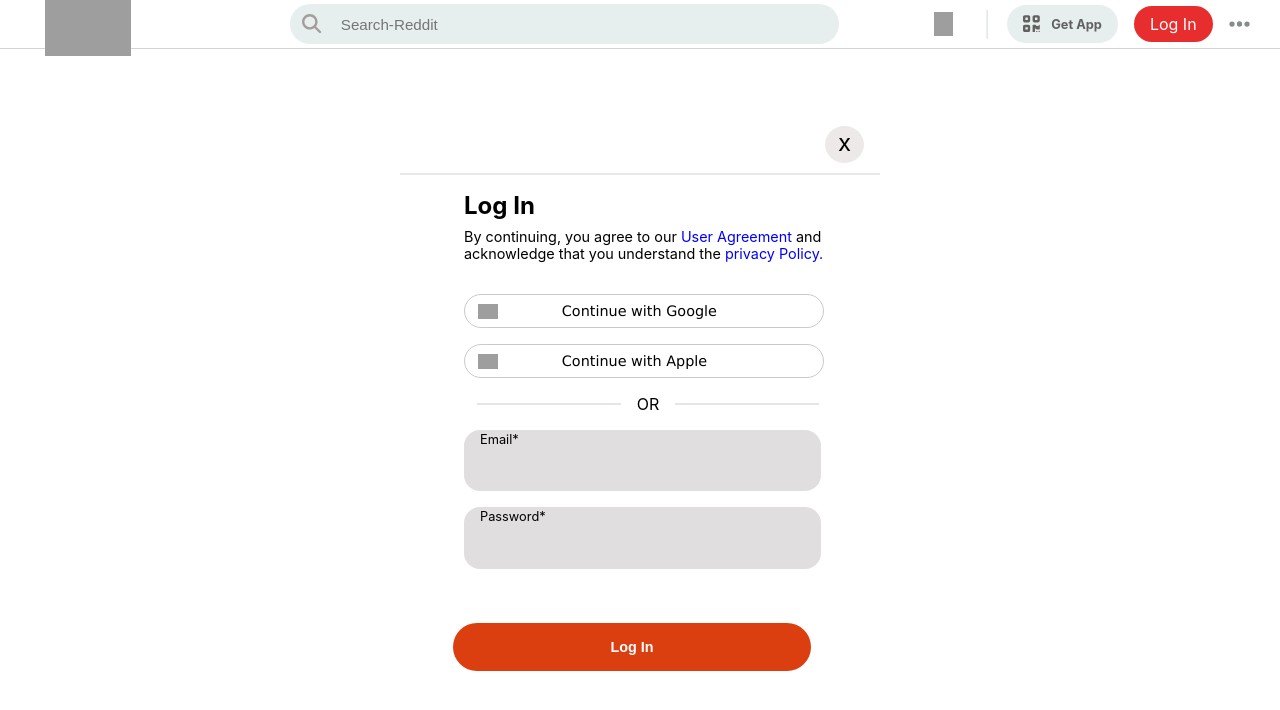
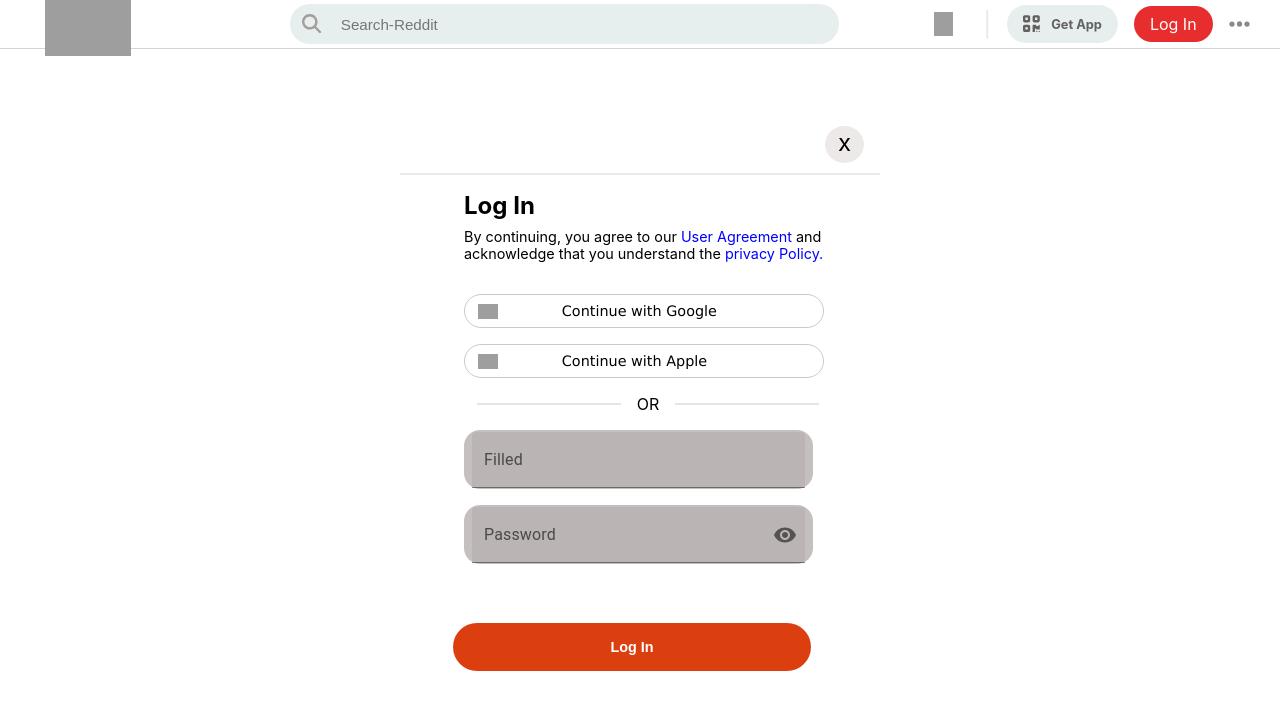
Before and after one commit to devsharma2208/Reddit-React-Clone---React-Project-2---m2j8eo3lwprp, a React (Create React App) app: page /comments/1 in a window 1280 px wide. Both pictures are taken after a click on the element "Log In". Shown: the top 710 px of the page. Built offline with nearby package versions, Linux system fonts and the light colour scheme; grey boxes are pictures that could not be loaded.

Commit message:
complete

```diff
--- a/src/components/Header/Header.jsx
+++ b/src/components/Header/Header.jsx
@@ -25,7 +25,13 @@
   return (
     <div className="header-container">
       <div className="header-content-1">
-        <FontAwesomeIcon className="hemb-icon" icon={faBars} />
+        <FontAwesomeIcon
+          className="hemb-icon"
+          icon={faBars}
+          onClick={() => {
+            setToggle((old) => !old);
+          }}
+        />
         <img
           className="logo"
           src="https://logos-world.net/wp-content/uploads/2023/11/Reddit-New-Logo.png"
@@ -54,7 +60,7 @@
                 <FontAwesomeIcon icon={faAngleDown} />
               )}
             </div>
-            <Left_Side_bar_afterLogin toggle={toggle} />
+            <Left_Side_bar_afterLogin toggle={toggle} setToggle={setToggle} />
           </div>
         )}
       </div>
--- a/src/components/Header/Left_Side_bar_afterLogin.jsx
+++ b/src/components/Header/Left_Side_bar_afterLogin.jsx
@@ -1,8 +1,10 @@
 import { faHouse } from "@fortawesome/free-solid-svg-icons";
 import { FontAwesomeIcon } from "@fortawesome/react-fontawesome";
 import React from "react";
+import { useNavigate } from "react-router-dom";
 
-const Left_Side_bar_afterLogin = ({ toggle }) => {
+const Left_Side_bar_afterLogin = ({ toggle, setToggle }) => {
+  const navigate = useNavigate();
   return (
     <div>
       {toggle && (
@@ -14,7 +16,12 @@
           />
           <ul className="homw-all-content">
             <p className="head-home-lkjkhdk">FEEDS</p>
-            <li>
+            <li
+              onClick={() => {
+                navigate("/");
+                setToggle(false);
+              }}
+            >
               <FontAwesomeIcon icon={faHouse} /> <span>Home</span>
             </li>
             <li>
--- a/src/components/Right_side_bar/Right_side_bar.css
+++ b/src/components/Right_side_bar/Right_side_bar.css
@@ -86,6 +86,7 @@
   }
 }
 .fetched-data-main-containt-container {
+  display: flex;
   /* width: 90% !important; */
   align-items: center;
   flex-direction: column;
--- a/src/components/Signup/Login/Login.css
+++ b/src/components/Signup/Login/Login.css
@@ -94,10 +94,10 @@
   display: flex;
   flex-direction: column;
   gap: 0.2rem;
-  background-color: rgb(224, 222, 222);
+  background-color: rgb(198, 191, 191);
   padding: 0.1rem 0.5rem;
   border-radius: 1rem;
-  width: 82%;
+  width: 80%;
   > label {
     font-size: 0.8rem;
     padding: 0 0.5rem;
@@ -107,13 +107,19 @@
     font-size: 1.5rem;
     padding: 0 0.5rem 0.5rem 0.5rem;
     border: none;
-    background-color: rgb(224, 222, 222);
+    background-color: rgb(198, 191, 191);
     border-radius: 1rem;
     font-weight: 400;
     &:focus {
       outline: none;
-      background-color: rgb(224, 222, 222);
+      background-color: rgb(198, 191, 191);
     }
+  }
+}
+.css-batk84-MuiInputBase-root-MuiFilledInput-root {
+  border-radius: 1rem 1rem 0 0;
+  &:hover {
+    background-color: rgba(0, 0, 0, 0.06) !important;
   }
 }
 .forget-pass-signup {
--- a/src/components/Signup/Login/Login.jsx
+++ b/src/components/Signup/Login/Login.jsx
@@ -3,14 +3,33 @@
 import SignUp from "./SignUp";
 import axios from "axios";
 import { useNavigate } from "react-router-dom";
+import {
+  FilledInput,
+  FormControl,
+  IconButton,
+  InputAdornment,
+  InputLabel,
+  TextField,
+} from "@mui/material";
+import { Visibility, VisibilityOff } from "@mui/icons-material";
 
 const Login = ({ setLognIn }) => {
   const [toggle, setToggle] = useState(false);
   const [loginClick, setLoginClick] = useState(false);
   const [errIncorrectEmailOrPass, setErrIncorrectEmailOrPass] = useState("");
-  const email = useRef(null);
-  const password = useRef(null);
+  const [email1, setEmail1] = useState("");
+  const [password1, setPassword1] = useState("");
+  // const email = useRef(null);
+  // const password = useRef(null);
   const navigate = useNavigate();
+  const [showPassword, setShowPassword] = React.useState(false);
+
+  const handleClickShowPassword = () => setShowPassword((show) => !show);
+
+  const handleMouseDownPassword = (event) => {
+    event.preventDefault();
+  };
+
   const config = {
     headers: {
       projectID: "7k1ct68pbbmr",
@@ -47,8 +66,8 @@
   useEffect(() => {
     if (loginClick) {
       const body = {
-        email: email.current.value,
-        password: password.current.value,
+        email: email1,
+        password: password1,
         appType: "reddit",
       };
       login_Fetch(body);
@@ -57,6 +76,7 @@
     }
   }, [loginClick]);
   const handleLogindata = (e) => {
+    console.log(email1, password1);
     e.preventDefault();
     setLoginClick(true);
   };
@@ -106,18 +126,55 @@
                 <p></p>
               </div>
               <div className="userName-password">
-                <label htmlFor="email">Email*</label>
-                <input type="email" name="email" id="email" ref={email} />
+                {/* <label htmlFor="email">Email*</label>
+                <input type="email" name="email" id="email" ref={email} /> */}
+                <TextField
+                  id="filled-basic"
+                  label="Filled"
+                  variant="filled"
+                  value={email1}
+                  onChange={(e) => setEmail1(e.target.value)}
+                />
               </div>
               <div className="userName-password">
-                <label htmlFor="password">Password*</label>
+                {/* <label htmlFor="password">Password*</label>
                 <input
                   type="password"
                   name="password"
                   id="password"
                   ref={password}
                   autoComplete="current-password"
-                />
+                /> */}
+                {/* <TextField
+                  id="password-basic"
+                  label="Filled"
+                  variant="filled"
+                  value={password1}
+                  onChange={(e) => setPassword1(e.target.value)}
+                /> */}
+                <FormControl variant="filled">
+                  <InputLabel htmlFor="filled-adornment-password">
+                    Password
+                  </InputLabel>
+                  <FilledInput
+                    value={password1}
+                    onChange={(e) => setPassword1(e.target.value)}
+                    id="filled-adornment-password"
+                    type={showPassword ? "text" : "password"}
+                    endAdornment={
+                      <InputAdornment position="end">
+                        <IconButton
+                          aria-label="toggle password visibility"
+                          onClick={handleClickShowPassword}
+                          onMouseDown={handleMouseDownPassword}
+                          edge="end"
+                        >
+                          {showPassword ? <VisibilityOff /> : <Visibility />}
+                        </IconButton>
+                      </InputAdornment>
+                    }
+                  />
+                </FormControl>
               </div>
               <div className="err-massage">
                 {errIncorrectEmailOrPass && errIncorrectEmailOrPass}
--- a/src/styles/App.css
+++ b/src/styles/App.css
@@ -226,9 +226,12 @@
 }
 /* Tablate */
 @media only screen and (max-width: 768px) {
-  /* .header-container {
-    width: 86%;
-  } */
+  .home-toggle-data-after-login {
+    width: auto;
+    margin: 1.5rem -9rem;
+    overflow: scroll;
+    overflow-x: hidden;
+  }
   .logo {
     display: none;
   }
@@ -286,13 +289,17 @@
   .search-container {
     margin-left: -2rem;
     margin-right: 0;
-    /* background-color: #000000; */
   }
   .header-container {
     background-color: #000;
     color: #fff;
     height: 4rem;
     padding: 0 0.5rem;
+  }
+  .home-toggle-data-after-login {
+    width: 13rem;
+    margin: 1.5rem -7.8rem;
+    color: black;
   }
   .hemb-icon {
     color: #fff;
```
